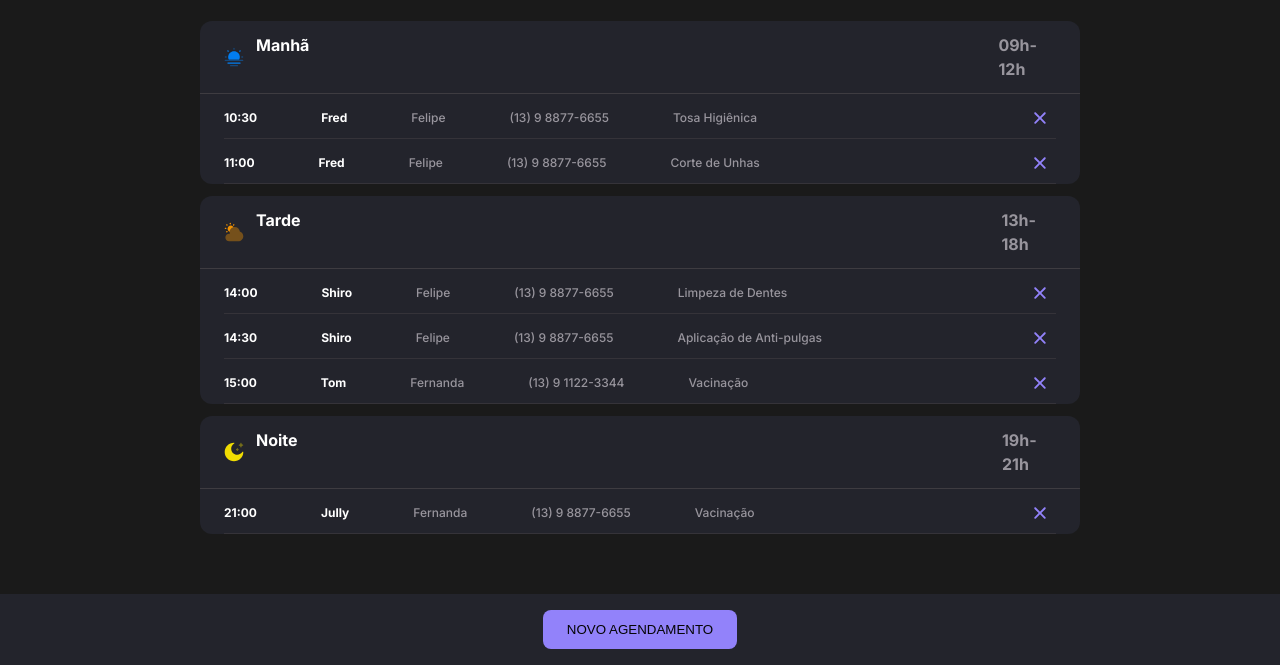
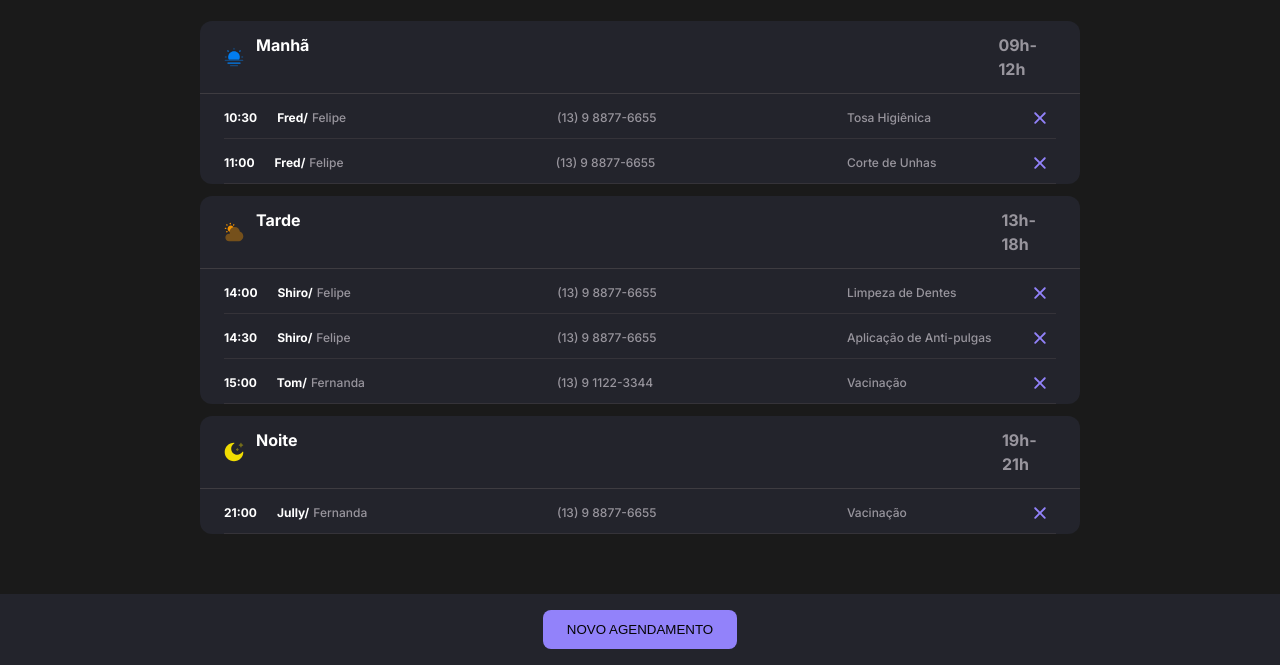
Before and after one commit to FelipeMASdev/mundo-pet, a website built with webpack: page src/index.html in a window 1280 px wide. Shown: the part 135-800 px from the top of the page. Built offline with nearby package versions, Linux system fonts and the light colour scheme; data requests are answered from the project's data file.

Commit message:
aligning appointment info trough js

```diff
--- /dev/null
+++ b/src/modules/appointments/align-appontment-info.js
@@ -0,0 +1,36 @@
+
+
+export function alignAppointmentInfo() {
+  const appointmentClients = document.querySelectorAll('.client-wrapper');
+  const appointmentTutors = document.querySelectorAll('.appointment-telephone');
+  const appointmentServices = document.querySelectorAll('.appointment-service');
+
+  const infoCategories = [appointmentClients, appointmentTutors, appointmentServices];
+
+  infoCategories.forEach(category => {
+
+    console.log('alinhando categoria:', category);
+
+    let maxItemWidth = 0;
+
+    category.forEach(item => {
+      if (item.offsetWidth > maxItemWidth) {
+        console.log(item)
+        maxItemWidth = item.offsetWidth;
+        console.log('nova largura máxima:', maxItemWidth);
+      }
+    });
+
+    maxItemWidth += 32;
+    maxItemWidth = maxItemWidth/16 + 'rem';
+
+    category.forEach(item => {
+      item.style.width = maxItemWidth;
+    });
+
+    maxItemWidth = 0;
+
+  });
+
+
+}
--- a/src/modules/appointments/show-appointments.js
+++ b/src/modules/appointments/show-appointments.js
@@ -1,12 +1,12 @@
 import dayjs from 'dayjs';
 import { getAppointments } from '../../services/get-appointments.js';
+import {alignAppointmentInfo} from './align-appontment-info.js';
 
 const periodMorning = document.querySelector('.appointment-list.period-morning');
 const periodAfternoon = document.querySelector('.appointment-list.period-afternoon');
 const periodNight = document.querySelector('.appointment-list.period-night');
 
 export async function showAppointments({ date }) {
-
 
   //clering previously rendered appointments to avoid duplicates
   clearRenderedAppointments();
@@ -27,6 +27,9 @@ export async function showAppointments({ date }) {
   scheduleAfternoon.forEach((schedule) => renderAppointment(schedule, periodAfternoon));
   scheduleNight.forEach((schedule) => renderAppointment(schedule, periodNight));
 
+  // calling function to align appointment info in the appointment item
+  alignAppointmentInfo();
+
 }
 
 function renderAppointment(schedule, appointmentList) {
@@ -37,10 +40,14 @@ function renderAppointment(schedule, appointmentList) {
   appointmentItem.innerHTML = `
     <div class="appointment-info">
       <p class="appointment-time">${dayjs(schedule.when).format('HH:mm')}</p>
-      <p class="appointment-pet">${schedule.pet}</p>
-      <p class="appointment-tutor">${schedule.tutor}</p>
-      <p class="appointment-telephone">${schedule.telephone}</p>
-      <p class="appointment-service">${schedule.service}</p>
+      <div class="info-wrapper">
+        <div class="client-wrapper">
+          <p class="appointment-pet">${schedule.pet}/</p>
+          <p class="appointment-tutor">${schedule.tutor}</p>
+        </div>
+        <p class="appointment-telephone">${schedule.telephone}</p>
+        <p class="appointment-service">${schedule.service}</p>
+      </div>
     </div>
     <img class="cancel-button" src="assets/cancel.svg" alt="cancelar">
   `;
--- a/src/styles/appointments.css
+++ b/src/styles/appointments.css
@@ -95,18 +95,37 @@
 .appointment-info {
   display: flex;
   flex-direction: row;
-  flex-wrap: wrap;
-  column-gap: 4rem;
-  row-gap: 0.5rem;
+
+  width: 100%;
+  column-gap: 1.25rem
 }
 
-.appointment-info > p {
+.info-wrapper {
+  display: flex;
+  flex-direction: row;
+  flex-wrap: wrap;
+  width: 100%;
+  justify-content: space-between;
+  gap: 0.25rem;
+}
+
+.info-wrapper p{
+  min-width: max-content;
+}
+
+.client-wrapper {
+  display: flex;
+  flex-direction: row;
+  gap: 0.25rem;
+}
+
+.appointment-info  p {
   font: var(--font-paragraph-sm);
   color: var(--content-secondary);
 }
 
-.appointment-info > p:nth-of-type(1),
-.appointment-info > p:nth-of-type(2) {
+.appointment-info  .appointment-time,
+.appointment-info  .appointment-pet {
   font: var(--font-label-sm);
   color: var(--content-primary);
 }
```
